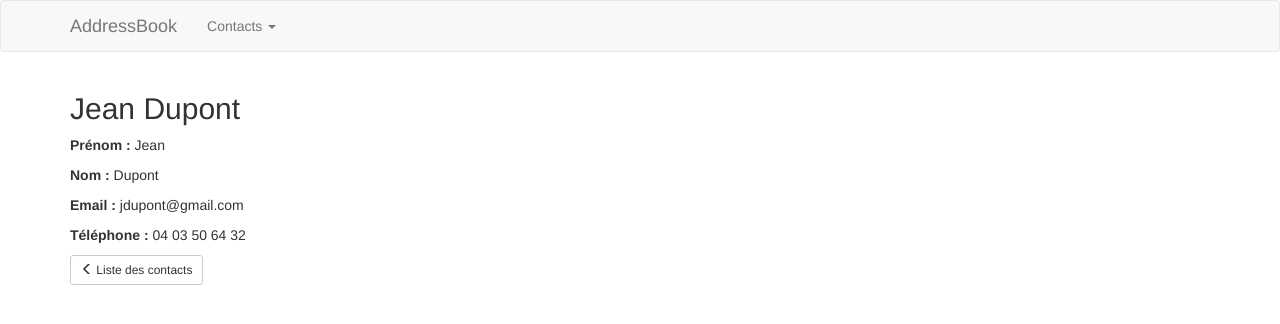
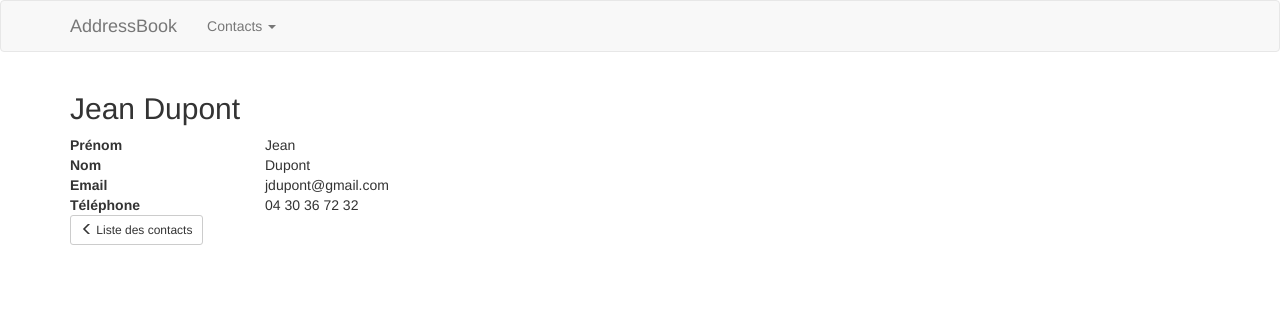
Before and after one commit to bioub/Formation_JS_FullStack_Stardust_2017_02, a plain HTML site: page HTML-CSS/afficher-contact.html in a window 1280 px wide. Drawn offline with nearby package versions, Linux system fonts and the light colour scheme.

Commit message:
Pages afficher-contact et position

```diff
--- a/HTML-CSS/afficher-contact.html
+++ b/HTML-CSS/afficher-contact.html
@@ -38,18 +38,41 @@
     <!-- Commentaire HTML -->
     <div class="container">
       <h2>Jean Dupont</h2>
-      <p>
-        <b>Prénom :</b> Jean
-      </p>
-      <p>
-        <b>Nom :</b> Dupont
-      </p>
-      <p>
-        <b>Email :</b> jdupont@gmail.com
-      </p>
-      <p>
-        <b>Téléphone :</b> 04 03 50 64 32
-      </p>
+      <div class="row">
+        <div class="col-sm-2">
+          <b>Prénom</b>
+        </div>
+        <div class="col-sm-10">
+          Jean
+        </div>
+      </div>
+
+      <div class="row">
+        <div class="col-sm-2">
+          <b>Nom</b>
+        </div>
+        <div class="col-sm-10">
+          Dupont
+        </div>
+      </div>
+
+      <div class="row">
+        <div class="col-sm-2">
+          <b>Email</b>
+        </div>
+        <div class="col-sm-10">
+          jdupont@gmail.com
+        </div>
+      </div>
+
+      <div class="row">
+        <div class="col-sm-2">
+          <b>Téléphone</b>
+        </div>
+        <div class="col-sm-10">
+          04 30 36 72 32
+        </div>
+      </div>
       <a href="#" class="btn btn-default btn-sm">
         <span class="glyphicon glyphicon-menu-left"></span>
         Liste des contacts
```
Also changed, not shown: HTML-CSS/position-css.html (+1 -1 lines).
